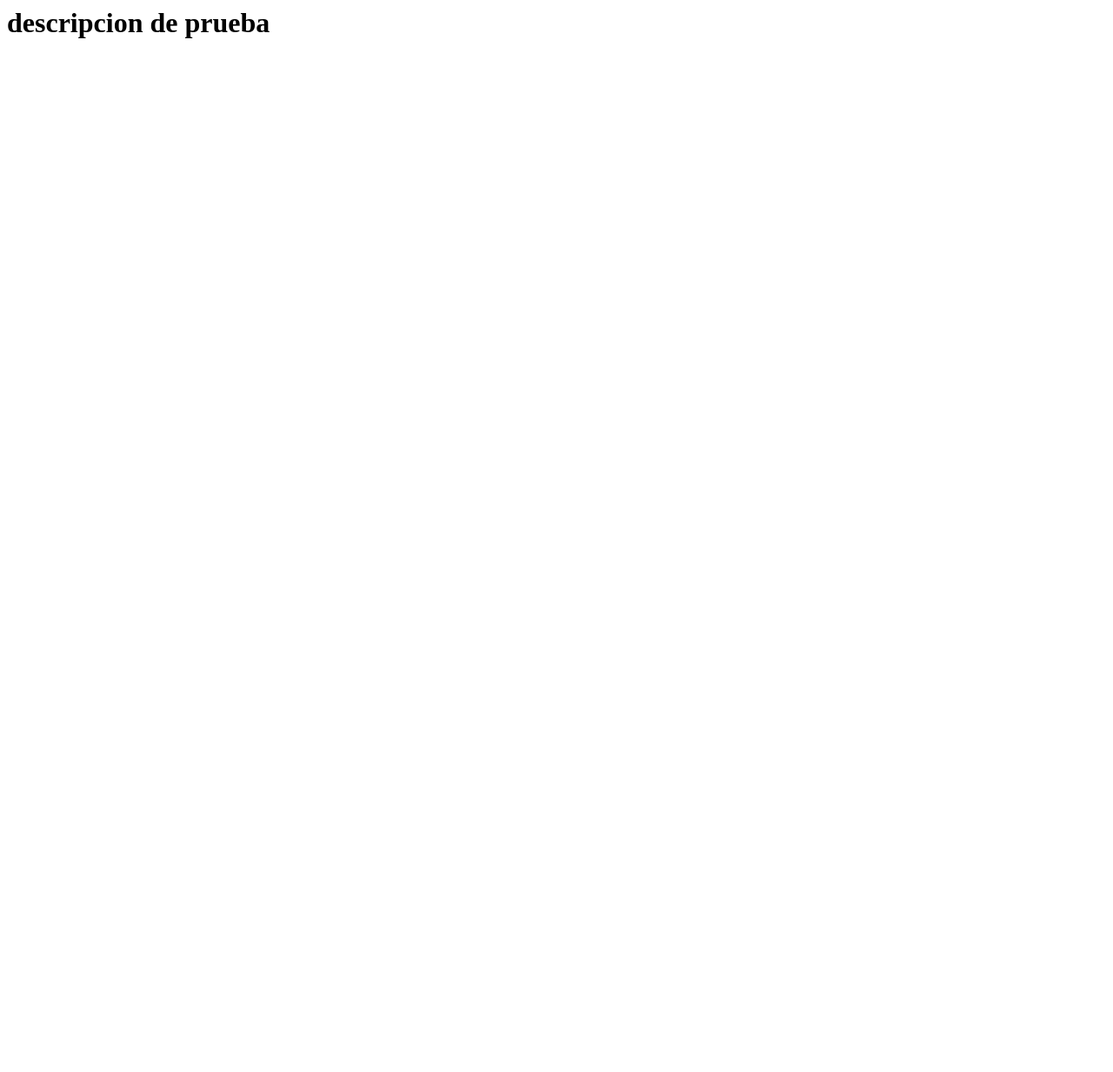
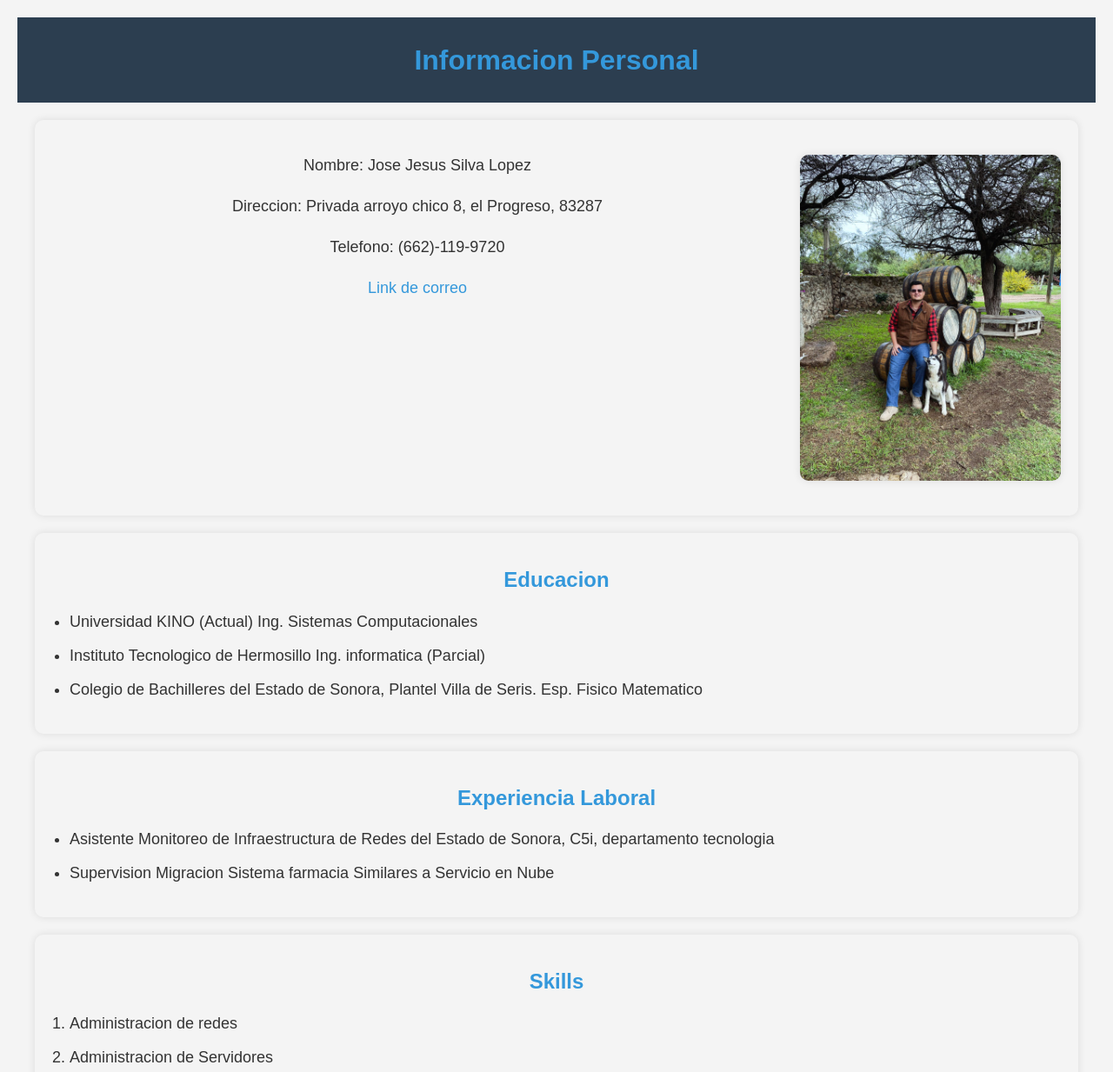
Before and after one commit to joselopezjs/miportafolio, a plain HTML site: page index.html in a window 1280 px wide. Shown: the top 1233 px of the page at 87% size. Before the commit the page ends 800 px from the top, so only its background shows below. Drawn offline with Linux system fonts and the light colour scheme; files whose address does not match are found by name.

Commit message:
Add files via upload

```diff
--- a/index.html
+++ b/index.html
@@ -1,8 +1,136 @@
-<html>
-  <head>
-    <title> Prueba </title>
-  </head>
-  <body>
-    <h1> descripcion de prueba </h1>
-  </body>
-</html>
+<!DOCTYPE html>
+<html lang="en">
+<head>
+    <meta charset="UTF-8">
+    <meta name="viewport" content="width=device-width, initial-scale=1.0">
+    <link rel="stylesheet" href="estilos.css">
+    <title>Jose J Silva</title>
+    <style>
+        body {
+            font-family: 'Arial', sans-serif;
+            background-color: #f4f4f4;
+            color: #333;
+            margin: 0;
+            padding: 20px;
+            text-align: center;
+        }
+
+        header {
+            background-color: #2c3e50;
+            color: #fff;
+            padding: 10px;
+        }
+
+        section {
+            margin: 20px;
+            padding: 20px;
+            border-radius: 10px;
+            box-shadow: 0 0 10px rgba(0, 0, 0, 0.1);
+            overflow: hidden;
+        }
+
+        h1, h2 {
+            color: #3498db;
+        }
+
+        p, li {
+            font-size: 18px;
+            line-height: 1.6;
+            margin-bottom: 10px;
+        }
+
+        hr {
+            border: 1px solid #3498db;
+            margin: 20px 0;
+        }
+
+        ul, ol {
+            text-align: left;
+            padding-left: 20px;
+        }
+
+        a {
+            color: #3498db;
+            text-decoration: none;
+        }
+
+        a:hover {
+            text-decoration: underline;
+        }
+
+        img {
+            width: 100%;
+            max-width: 300px;
+            border-radius: 10px;
+            box-shadow: 0 0 10px rgba(0, 0, 0, 0.1);
+            margin: 20px 0;
+            float: right;
+            margin-left: 20px;
+        }
+
+        h1 {
+            margin-bottom: 20px;
+        }
+    </style>
+</head>
+<body>
+    <header>
+        <h1><strong>Informacion Personal</strong></h1>
+    </header>
+    <section>
+        <img src="C:\Users\josel\OneDrive\Documentos\Portafolio\imagenes\1.jpg" alt="Imagen de perfil">
+        <p>Nombre: Jose Jesus Silva Lopez</p>
+        <p>Direccion: Privada arroyo chico 8, el Progreso, 83287</p>
+        <p>Telefono: (662)-119-9720</p>
+        <p><a href="mailto:izilvalo@gmail.com">Link de correo</a></p>
+    </section>
+    <section>
+        <h2><strong>Educacion</strong></h2>
+        <ul>
+            <li>Universidad KINO  (Actual) Ing. Sistemas Computacionales</li>
+            <li>Instituto Tecnologico de Hermosillo Ing. informatica (Parcial)</li>
+            <li>Colegio de Bachilleres del Estado de Sonora, Plantel Villa de Seris. Esp. Fisico Matematico</li>
+        </ul>
+    </section>
+    <section>
+        <h2><strong>Experiencia Laboral</strong></h2>
+        <ul>
+            <li>Asistente Monitoreo de Infraestructura de Redes del Estado de Sonora, C5i, departamento tecnologia</li>
+            <li>Supervision Migracion Sistema farmacia Similares a Servicio en Nube</li>
+        </ul>
+    </section>
+    <section>
+        <h2><strong>Skills</strong></h2>
+        <ol>
+            <li>Administracion de redes</li>
+            <li>Administracion de Servidores</li>
+            <li>Administracion de Dominio</li>
+            <li>Soporte Tecnico</li>
+            <li>Seguridad de la red (administracion Forti NET)</li>
+            <li>Poseer capacidad intelectual analitica y sintetica</li>
+            <li>Utilizar la herramienta informatica</li>
+            <li>Adaptabilidad</li>
+            <li>Apoyo Interdepartamental</li>
+        </ol>
+    </section>
+    <section>
+        <h2><strong>Referencias</strong></h2>
+        <ul>
+            <li>Ing Raymundo Valenzuela (Administrador de Redes C5i) Cel. (662)-8484197</li>
+            <li>Ing Gaspar Encinas (Dir Tecnologia C5i) Cel. (662)-180-2844</li>
+            <li>Created a new mobile app using React Native</li>
+        </ul>
+    </section>
+    <section>
+        <h2><strong>Programas Utilizados</strong></h2>
+        <ul>
+            <li>Visual Studio</li>
+            <li>SQL Server, SQL</li>
+            <li>GMAIL Suite</li>
+            <li>Microsoft Server</li>
+            <li>Linux (Herramientas KALI)</li>
+            <li>Whatsup Gold Monitor</li>
+            <li>Sf Conexiones Remotas</li>
+        </ul>
+    </section>
+    <img
```
Also changed, not shown: imagenes/1.jpg (added).
